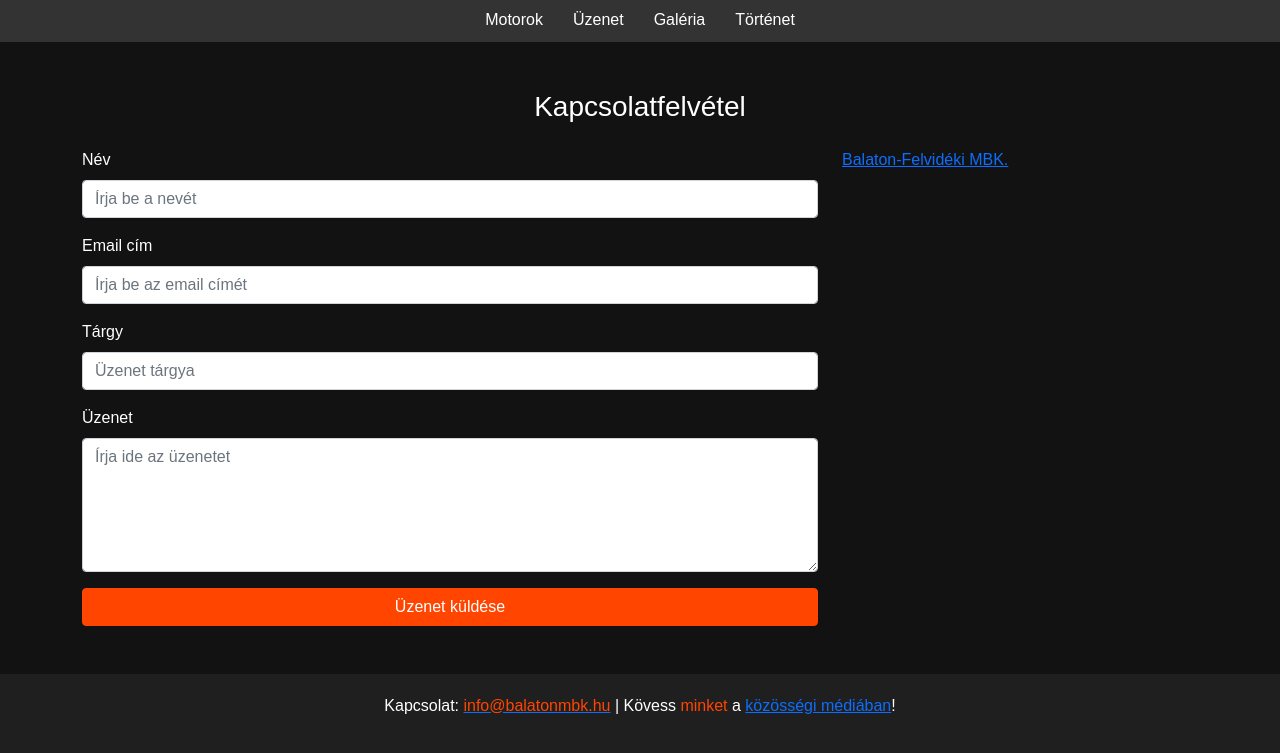
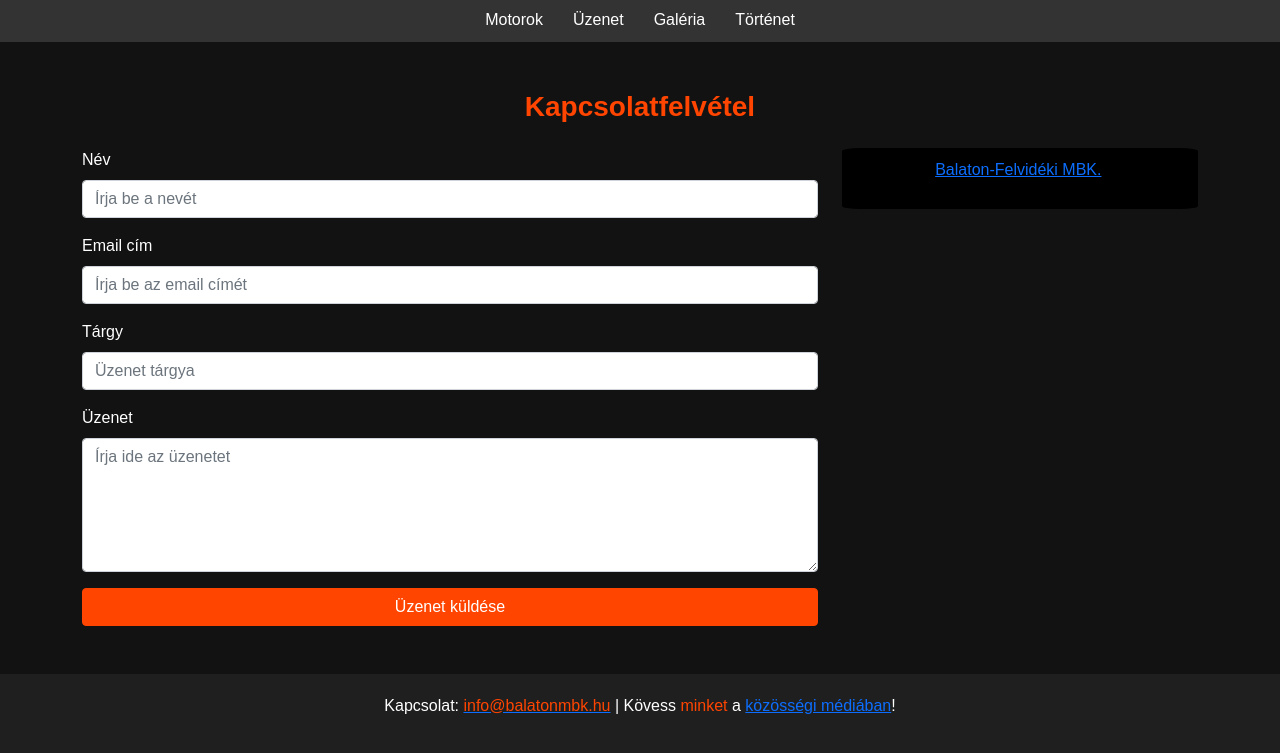
Before and after one commit to czanekbalintczani/projekt1, a plain HTML site: page WebPages/Üzenet.html in a window 1280 px wide. Shown: the part 191-944 px from the top of the page. Drawn offline with nearby package versions, Linux system fonts and the light colour scheme.

Commit message:
Update Üzenet.html

```diff
--- a/WebPages/Üzenet.html
+++ b/WebPages/Üzenet.html
@@ -135,6 +135,9 @@
     background-color: #ff4500;
     border: 1px solid #ff4500;
   }
+  #mbkfocim{
+          color: #ff4500;
+        font-weight: bold;}
 </style>
 <body>
   <div id="fb-root"></div>
@@ -153,7 +156,7 @@
   <section class="container my-5">
     <div class="row">
       <div class="col-lg-12">
-        <h3 class="text-center mb-4">Kapcsolatfelvétel</h3>
+        <h3 class="text-center mb-4" id="mbkfocim">Kapcsolatfelvétel</h3>
       </div>
     </div>
     <div class="row">
@@ -183,7 +186,9 @@
         </div>
       </div>
       <div class="col-lg-4">
-        <div class="fb-page" data-href="https://www.facebook.com/motorozzvelem" data-tabs="timeline" data-width="" data-height="" data-small-header="false" data-adapt-container-width="true" data-hide-cover="false" data-show-facepile="true"><blockquote cite="https://www.facebook.com/motorozzvelem" class="fb-xfbml-parse-ignore"><a href="https://www.facebook.com/motorozzvelem">Balaton-Felvidéki MBK.</a></blockquote></div>
+        <div style="padding: 3%; background-color: black; border-radius: 5%; text-align: center;">
+          <div style="width: 99% ; height: 99% ;"  class="fb-page" data-href="https://www.facebook.com/motorozzvelem" data-tabs="timeline" width="" data-height="" data-small-header="false" data-adapt-container-width="true" data-hide-cover="false" data-show-facepile="true"><blockquote cite="https://www.facebook.com/motorozzvelem" class="fb-xfbml-parse-ignore"><a href="https://www.facebook.com/motorozzvelem">Balaton-Felvidéki MBK.</a></blockquote></div>
+        </div>
       </div>
     </div>
   </section>
```
